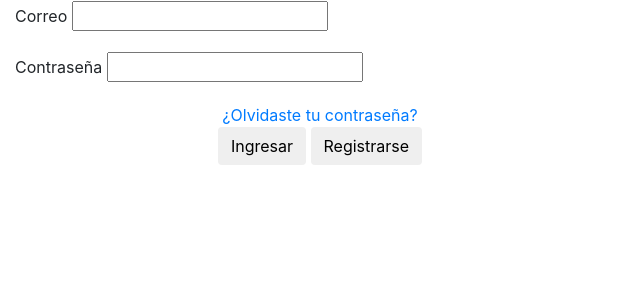
After one commit to Juangarzon11/autos-leo, a PHP site: page /autos-leo/vistas/login/login.php in a window 1280 px wide. The commit adds this page. Shown: the top 300 px of the page, without its empty margins (0-640 px from the left). Run offline with PHP 8.4, Linux system fonts and the light colour scheme; some libraries are stand-ins or nearby versions.

Commit message:
form login sin estilos, iniciar y cerrar sesion

```diff
--- a/Admin/insumos/form_Insumo.php
+++ b/Admin/insumos/form_Insumo.php
@@ -47,7 +47,7 @@
                         <a href="form_insumo.php"><button class="dropdown-item" type="button">Insumos</button></a>
                         <a href="../proveedor/form_proveedor.php"><button class="dropdown-item" type="button">Proveedor</button></a>
                         <div class="dropdown-divider"></div>
-                        <a href="<?php echo $URL; ?>/Cliente/login/cerrar_sesion.php"><button class="dropdown-item" type="button">Cerrar sesión</button></a>
+                        <a href="<?php echo $URL; ?>vistas/login/cerrar_sesion.php"><button class="dropdown-item" type="button">Cerrar sesión</button></a>
                     </div>
                 </div>
                 </ul>
--- a/conexion.php
+++ b/conexion.php
@@ -1,7 +1,7 @@
 <?php
     //Todos
- $conn = new mysqli('localhost','root','','autos_leo');
- $URL = "http://localhost/GIT/autos-leo/";
+$conn = new mysqli('localhost','root','','autos_leo');
+$URL = "http://localhost/autos-leo/";
 
     //El otro
 // $conn = new mysqli('localhost','root','','autos_leo','33065');
--- a/vistas/includes/header_admin.php
+++ b/vistas/includes/header_admin.php
@@ -42,7 +42,7 @@
                         <div class="dropdown-menu dropdown-menu-right dropdown-menu-lg-left">
                             <button class="dropdown-item" type="button">Panel Admin</button>
                             <div class="dropdown-divider"></div>
-                            <button class="dropdown-item" type="button">Cerrar Sesión</button>
+                            <button class="dropdown-item" type="button"><a href="../login/cerrar_sesion.php">Cerrar Sesión</a></button>
                         </div>
                     </div>
                 </ul>
--- a/vistas/includes/header_idx.php
+++ b/vistas/includes/header_idx.php
@@ -43,7 +43,7 @@
                             <button class="dropdown-item" type="button">Iniciar sesión</button>
                             <a href="<?php echo $URL; ?>vistas/Usuario/form_cliente.php"><button class="dropdown-item" type="button">Registrarse</button></a>
                             <div class="dropdown-divider"></div>
-                            <button class="dropdown-item" type="button">Cerrar Sesión</button>
+                            <button class="dropdown-item" type="button"><a href="../login/cerrar_sesion.php">Cerrar Sesión</a></button>
                         </div>
                     </div>
                 </ul>
--- a/vistas/includes/header_user.php
+++ b/vistas/includes/header_user.php
@@ -46,7 +46,7 @@
                             <button class="dropdown-item" type="button">Mi Perfil</button>
                             <button class="dropdown-item" type="button">Mi Vehículo</button>
                             <div class="dropdown-divider"></div>
-                            <button class="dropdown-item" type="button">Cerrar Sesión</button>
+                            <button class="dropdown-item" type="button"><a href="../login/cerrar_sesion.php">Cerrar Sesión</a></button>
                         </div>
                     </div>
                 </ul>
--- /dev/null
+++ b/vistas/login/login.php
@@ -0,0 +1,112 @@
+<?php
+include '../../conexion.php';
+?>
+<!DOCTYPE html>
+<html lang="es">
+
+<head>
+    <meta charset="UTF-8">
+    <meta name="viewport" content="width=device-width, initial-scale=1.0">
+    <title>Ingresar</title>
+
+    <!--importacion boostrap-->
+    <link rel="stylesheet" href="https://maxcdn.bootstrapcdn.com/bootstrap/4.0.0/css/bootstrap.min.css" integrity="sha384-Gn5384xqQ1aoWXA+058RXPxPg6fy4IWvTNh0E263XmFcJlSAwiGgFAW/dAiS6JXm" crossorigin="anonymous">
+
+    <!-- Google Fonts -->
+    <link rel="preconnect" href="https://fonts.gstatic.com">
+    <link href="https://fonts.googleapis.com/css2?family=Lexend+Deca&display=swap" rel="stylesheet">
+
+    <!-- Font Awesome -->
+    <script src="https://kit.fontawesome.com/f599362e7b.js" crossorigin="anonymous"></script>
+    <link rel="icon" type="image/png" href="../../img/icono-pag.png">
+
+    <!-- Sweet alerts -->
+    <script src="https://cdn.jsdelivr.net/npm/sweetalert2@10"></script>
+
+</head>
+
+<body class="bg-login">
+
+    <section class="bg-login">
+
+        <div class="container m-0 p-0 col-12">
+
+            <div class="col-12 col-md-6 col-lg-6 bg-formulario">
+                <form action="ingresar_login.php" method="post">
+                    <div class="logo text-center col-12">
+                    </div>
+
+                    <div class="form-row">
+                        <div class="form-group col-12">
+                            <label>Correo</label>
+                            <input type="email" class="login-form" name="correo">
+                        </div>
+
+                        <div class="form-group col-12">
+                            <label for="">Contraseña</label>
+                            <input type="password" class="login-form" name="password">
+                        </div>
+                    </div>
+
+                    <div class="form-row">
+                        <div class="col-12 text-center aa">
+                            <a href="#">¿Olvidaste tu contraseña?</a>
+                        </div>
+                    </div>
+
+                    <div class="align-items-center text-center">
+                        <button type="submit" class="btn btn-color">Ingresar</button>
+                        <button type="submit" class="btn btn-color">Registrarse</button>
+                    </div>
+                </form>
+            </div>
+        </div>
+    </section>
+
+
+
+    <script src="https://code.jquery.com/jquery-3.2.1.slim.min.js" integrity="sha384-KJ3o2DKtIkvYIK3UENzmM7KCkRr/rE9/Qpg6aAZGJwFDMVNA/GpGFF93hXpG5KkN" crossorigin="anonymous">
+    </script>
+    <script src="https://cdnjs.cloudflare.com/ajax/libs/popper.js/1.12.9/umd/popper.min.js" integrity="sha384-ApNbgh9B+Y1QKtv3Rn7W3mgPxhU9K/ScQsAP7hUibX39j7fakFPskvXusvfa0b4Q" crossorigin="anonymous">
+    </script>
+    <script src="https://maxcdn.bootstrapcdn.com/bootstrap/4.0.0/js/bootstrap.min.js" integrity="sha384-JZR6Spejh4U02d8jOt6vLEHfe/JQGiRRSQQxSfFWpi1MquVdAyjUar5+76PVCmYl" crossorigin="anonymous">
+    </script>
+
+
+<?php
+    if(isset($_GET['msg'])){
+        if($_GET['msg']==1){
+    ?>
+
+    <script>
+        Swal.fire('Sesión cerrada correctamente')
+    </script>
+
+    <?php
+        }else{
+            if($_GET['msg']==2){
+    ?>
+
+    <script>
+        Swal.fire('Datos incorrectos')
+    </script>
+
+    <?php
+        }else{
+            if($_GET['msg']==3){
+    ?>
+
+    <script>
+        Swal.fire('Registro existoso')
+    </script>
+
+    <?php
+            }
+            }
+        }
+    }
+    ?>
+
+</body>
+
+</html>
```
Also changed, not shown: vistas/login/cerrar_sesion.php (added, +14 -0 lines), vistas/login/ingresar_login.php (added, +23 -0 lines).
